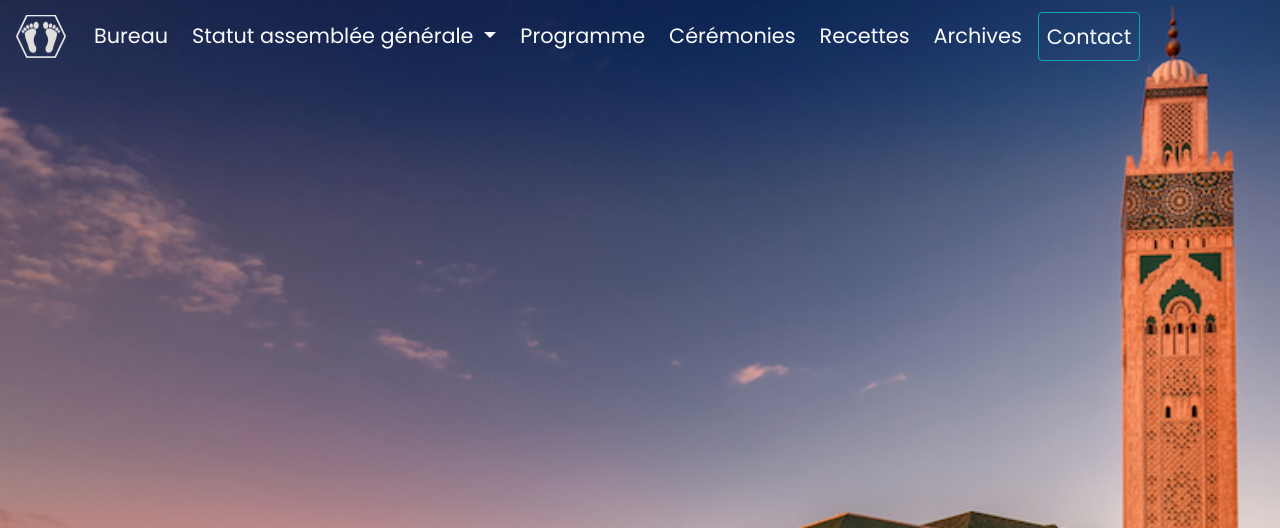
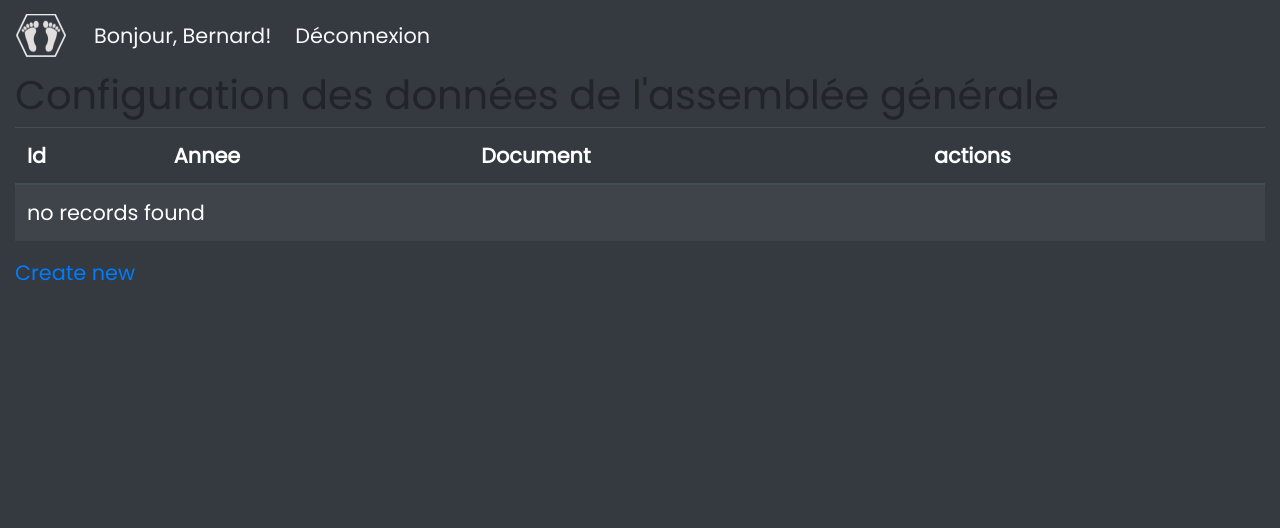
Before and after one commit to anaKnell/AMPN, a Symfony app: template templates/pages/assemblee_generale/index.html.twig in a window 1280 px wide. Shown: the top 528 px of the page. After the commit the page ends 281 px from the top, so only its background shows below. Run offline with Twig, Linux system fonts and the light colour scheme; the template is opened without the code that fills it, so the values that code supplies are empty; some libraries are stand-ins or nearby versions; some web fonts are replaced.

Commit message:
git stgit sta

```diff
--- a/config/routes.yaml
+++ b/config/routes.yaml
@@ -5,3 +5,7 @@
 bureau:
       path: /bureau
       controller: App\Controller\MembreController:show
+
+assemblee_generale:
+      path: /assemblee-generale
+      controller: App\Controller\AssembleeGeneraleController:index
--- a/public/javascript/header.js
+++ b/public/javascript/header.js
@@ -7,5 +7,5 @@ $(document).ready(function() {
 
       }
     });
-
+//
   });
--- a/src/Controller/MembreController.php
+++ b/src/Controller/MembreController.php
@@ -10,7 +10,7 @@ use Symfony\Component\Routing\Annotation\Route;
 class MembreController extends AbstractController
 {
     /**
-     * @Route("/bureau-pieds-noirs", name="bureau")
+     * @Route("/bureau", name="bureau")
      */
 
     public function show()
--- /dev/null
+++ b/templates/baseAdmin.html.twig
@@ -0,0 +1,16 @@
+<!DOCTYPE html>
+<html>
+    <head>
+        <meta charset="UTF-8">
+        <title>{% block title %}Pieds Noirs | {% endblock %}</title>
+        {% include 'master/stylesheet.html.twig' %}
+    </head>
+    <body class="bg-dark">
+        {% include 'master/headerAdmin.html.twig' %}
+
+        <div class="container-fluid bg-dark">
+            {% block content %}{% endblock %}
+        </div>
+        {% include 'master/script.html.twig' %}
+    </body>
+</html>
--- /dev/null
+++ b/templates/master/headerAdmin.html.twig
@@ -0,0 +1,19 @@
+<nav class="navbar navbar-expand-lg sticky-top ">
+  <a class="navbar-brand" href="#" id="titreHeader" >
+    <img src="/image/logo2.png" alt="logo de la maison du pieds noirs accueil" class="logo">
+  </a>
+  <button class="navbar-toggler" type="button" data-toggle="collapse" data-target="#navbarSupportedContent" aria-controls="navbarSupportedContent" aria-expanded="false" aria-label="Toggle navigation">
+    <span class="navbar-toggler-icon"></span>
+  </button>
+
+  <div class="collapse navbar-collapse" id="navbarSupportedContent">
+    <ul class="navbar-nav mr-auto">
+      <li class="nav-item m-1">
+        <a class="nav-link text-light" href="#">Bonjour, Bernard!</a>
+      </li>
+      <li class="nav-item m-1">
+        <a class="nav-link text-light" href="#">Déconnexion</a>
+      </li>
+    </ul>
+  </div>
+</nav>
--- a/templates/pages/assemblee_generale/index.html.twig
+++ b/templates/pages/assemblee_generale/index.html.twig
@@ -1,29 +1,27 @@
-{% extends 'base.html.twig' %}
+{% extends 'baseAdmin.html.twig' %}
 
-{% block title %}AssembleeGenerale index{% endblock %}
+{% block title %}Assemblee Generale index{% endblock %}
 
-{% block body %}
-    <h1>AssembleeGenerale index</h1>
+{% block content %}
+    <h1>Configuration des données de l'assemblée générale</h1>
 
-    <table class="table">
+    <table class="table table-striped table-dark">
         <thead>
             <tr>
-                <th>Id</th>
-                <th>Annee</th>
-                <th>Document</th>
-                <th>actions</th>
+                <th scope="col">Id</th>
+                <th scope="col">Annee</th>
+                <th scope="col">Document</th>
+                <th scope="col">actions</th>
             </tr>
         </thead>
         <tbody>
-        {% for assemblee_generale in assemblee_generales %}
+        {% for AssembleeGenerale in liste_ag %}
             <tr>
-                <td>{{ assemblee_generale.id }}</td>
-                <td>{{ assemblee_generale.annee }}</td>
-                <td>{{ assemblee_generale.document }}</td>
+                <th scope="row">{{ AssembleeGenerale.id }}</th>
+                <td>{{ AssembleeGenerale.annee }}</td>
+                <td>{{ AssembleeGenerale.document }}</td>
                 <td>
-                    <a href="{{ path('assemblee_generale_show', {'id': assemblee_generale.id}) }}">Voir</a>
-                    <a href="{{ path('assemblee_generale_edit', {'id': assemblee_generale.id}) }}">Editer</a>
-                    <a href="{{ path('assemblee_generale_edit', {'id': assemblee_generale.id}) }}">Supprimer</a>
+                    <a href="{{ path('assemblee_generale_show') }}">Voir</a>
                 </td>
             </tr>
         {% else %}
```
Also changed, not shown: src/Controller/AssembleeGeneraleController.php (+11 -6 lines), src/Repository/AssembleeGeneraleRepository.php (+10 -5 lines).
